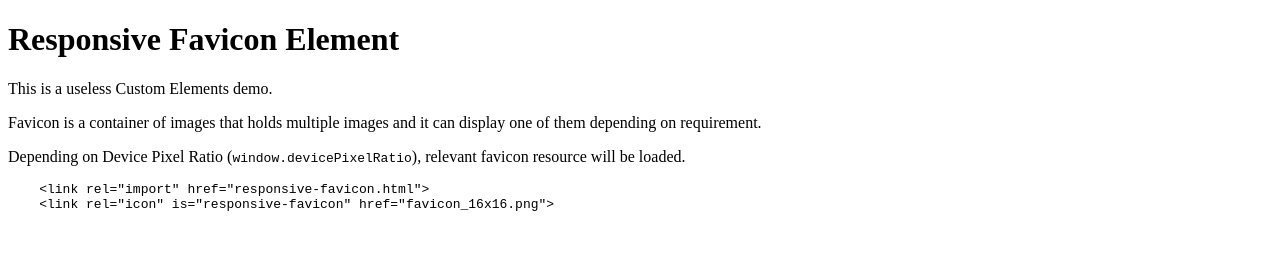
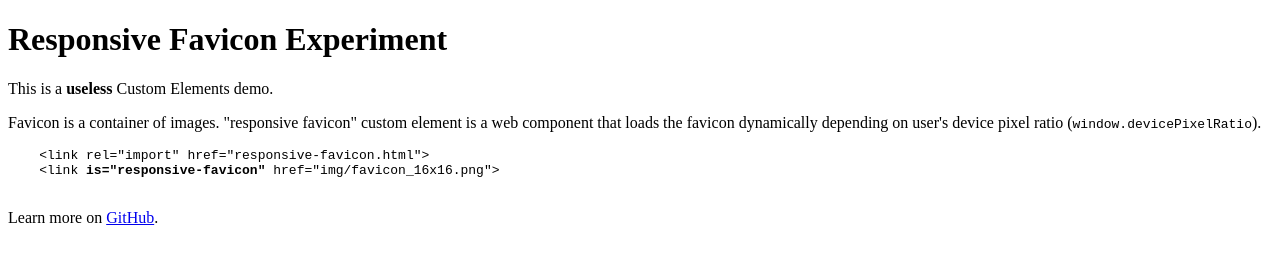
Before and after one commit to agektmr/responsive-favicon-experiment, a website: page index.html in a window 1280 px wide. Drawn offline with Linux system fonts and the light colour scheme.

Commit message:
slight change

```diff
--- a/index.html
+++ b/index.html
@@ -2,19 +2,19 @@
 <html>
 <head>
   <meta charset="utf-8">
-  <title>Responsive Favicon Demo</title>
+  <title>Responsive Favicon Experiment</title>
   <script src="bower_components/platform/platform.js"></script>
   <link rel="import" href="responsive-favicon.html">
   <link is="responsive-favicon" href="img/favicon_16x16.png">
 </head>
 <body>
-  <h1>Responsive Favicon Element</h1>
-  <p>This is a useless Custom Elements demo.</p>
-  <p>Favicon is a container of images that holds multiple images and it can display one of them depending on requirement.</p>
-  <p>Depending on Device Pixel Ratio (<code>window.devicePixelRatio</code>), relevant favicon resource will be loaded.</p>
+  <h1>Responsive Favicon Experiment</h1>
+  <p>This is a <b>useless</b> Custom Elements demo.</p>
+  <p>Favicon is a container of images. "responsive favicon" custom element is a web component that loads the favicon dynamically depending on user's device pixel ratio (<code>window.devicePixelRatio</code>).</p>
   <pre>
     <code>&lt;link rel="import" href="responsive-favicon.html"&gt;</code>
-    <code>&lt;link rel="icon" is="responsive-favicon" href="favicon_16x16.png"&gt;</code>
+    <code>&lt;link <b>is="responsive-favicon"</b> href="img/favicon_16x16.png"&gt;</code>
   </pre>
+  <p>Learn more on <a href="https://github.com/agektmr/responsive-favicon/">GitHub</a>.</p>
 </body>
 </html>
```
Also changed, not shown: README.md.
